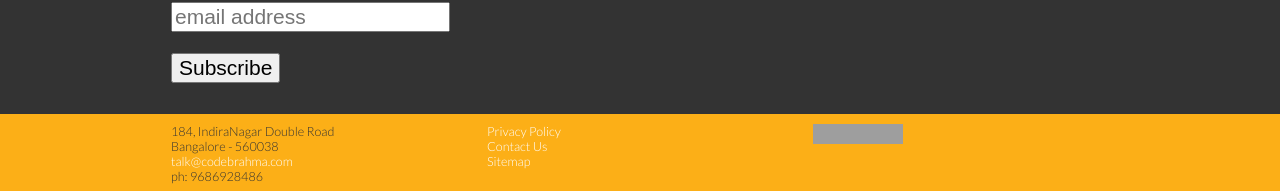
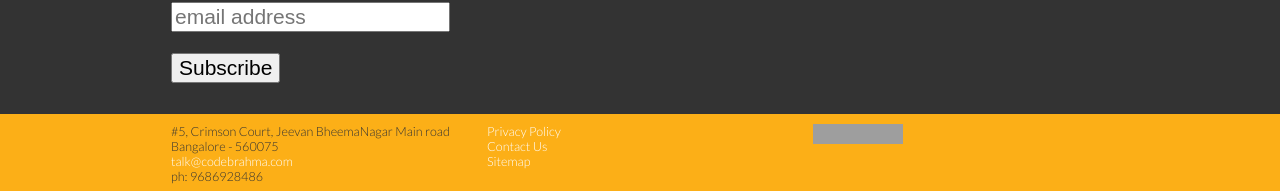
Before and after one commit to Codebrahma/codebrahma.github.io, a Jekyll site: the page built from index.html, in a window 1280 px wide and 900 px high, scrolled down 2276 px. Shown: the part 706-897 px from the top of the window. Built offline with Jekyll 4.4.1, drawn with Linux system fonts in a browser that asks for light colours; some web fonts are replaced; a script that is not in the unit is left out; grey boxes are pictures that could not be loaded.

Commit message:
changed address

```diff
--- a/_includes/footer.html
+++ b/_includes/footer.html
@@ -1,8 +1,8 @@
 <footer>
 <div class="grid">
   <div class="unit one-third center-on-mobiles">
-    <div> 184, IndiraNagar Double Road </div>
-    <div> Bangalore - 560038</div>
+    <div> #5, Crimson Court, Jeevan BheemaNagar Main road </div>
+    <div> Bangalore - 560075</div>
     <div> <a href="mailto:talk@codebrahma.com">talk@codebrahma.com</a></div>
     <div> ph: 9686928486 </div>
   </div>
```
